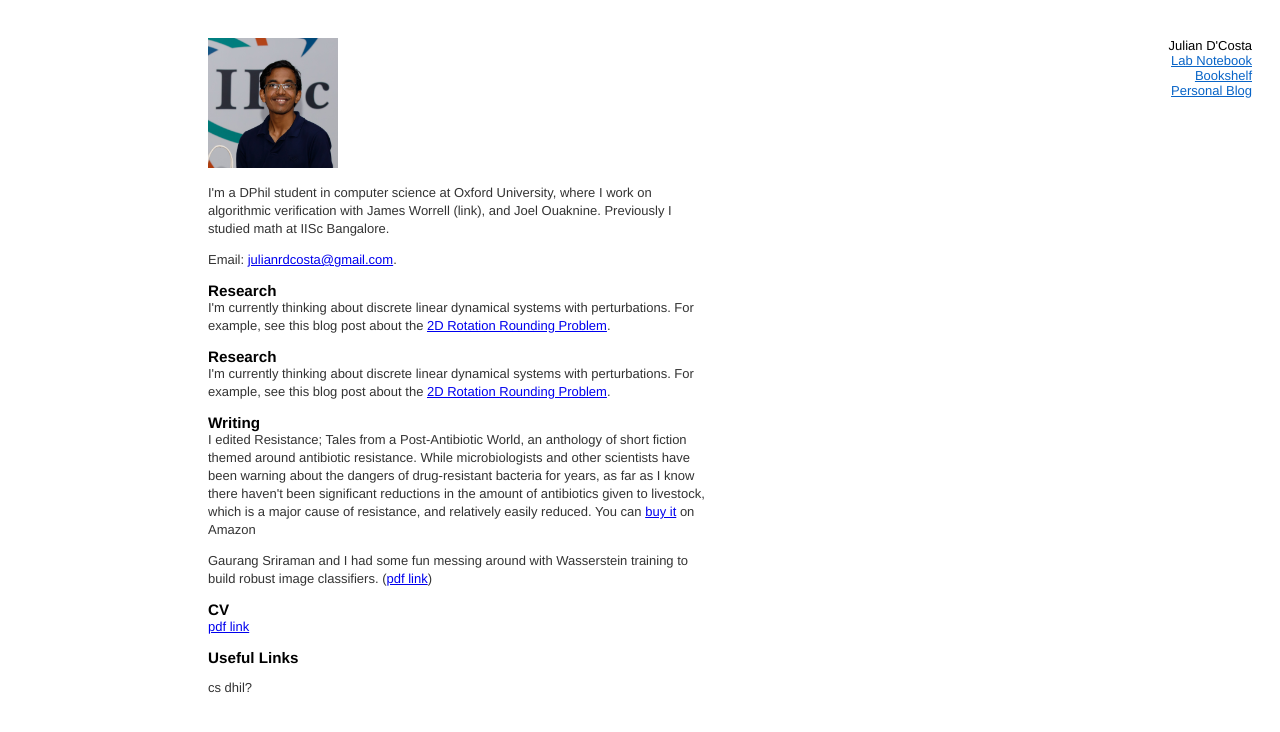
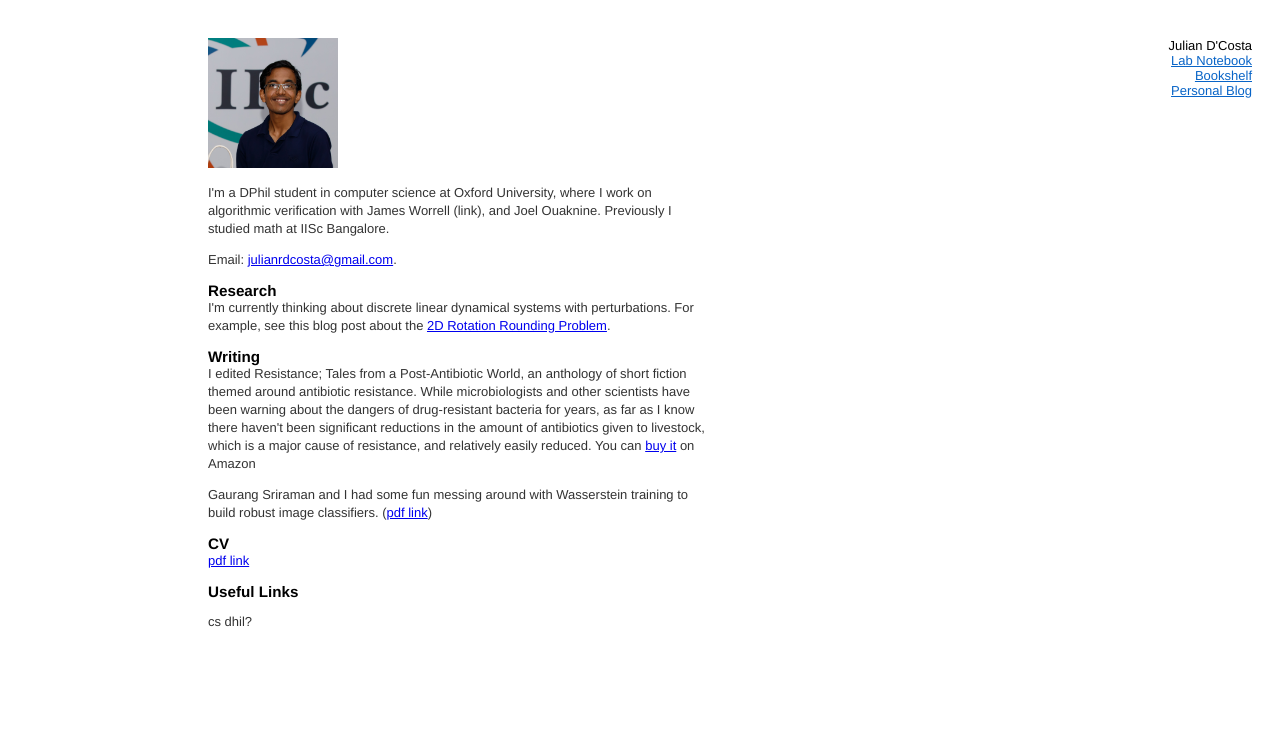
Before and after one commit to julianrdcosta/julianrdcosta.github.io, a Jekyll site: the page built from index.html, in a window 1280 px wide. Shown: the top 732 px of the page. Built offline with Jekyll 4.4.1, drawn with Linux system fonts in a browser that asks for light colours.

Commit message:
Update index.html

```diff
--- a/index.html
+++ b/index.html
@@ -25,10 +25,6 @@ title: Julian R D'Costa
 
 <p>Email: <a href="mailto:julianrdcosta@gmail.com">julianrdcosta@gmail.com</a>.</p>
 
-<h3>Research</h3>
-<p class="notop">I'm currently thinking about discrete linear dynamical systems with perturbations. For example, see this blog post
-  about the <a href="https://justunreadableicon.wordpress.com/2020/09/25/on-the-2d-rotation-rounding-problem">2D Rotation Rounding Problem</a>.</p>
-
  <h3>Research</h3>
 <p class="notop">I'm currently thinking about discrete linear dynamical systems with perturbations. For example, see this blog post
   about the <a href="https://justunreadableicon.wordpress.com/2020/09/25/on-the-2d-rotation-rounding-problem">2D Rotation Rounding Problem</a>.</p>
```
